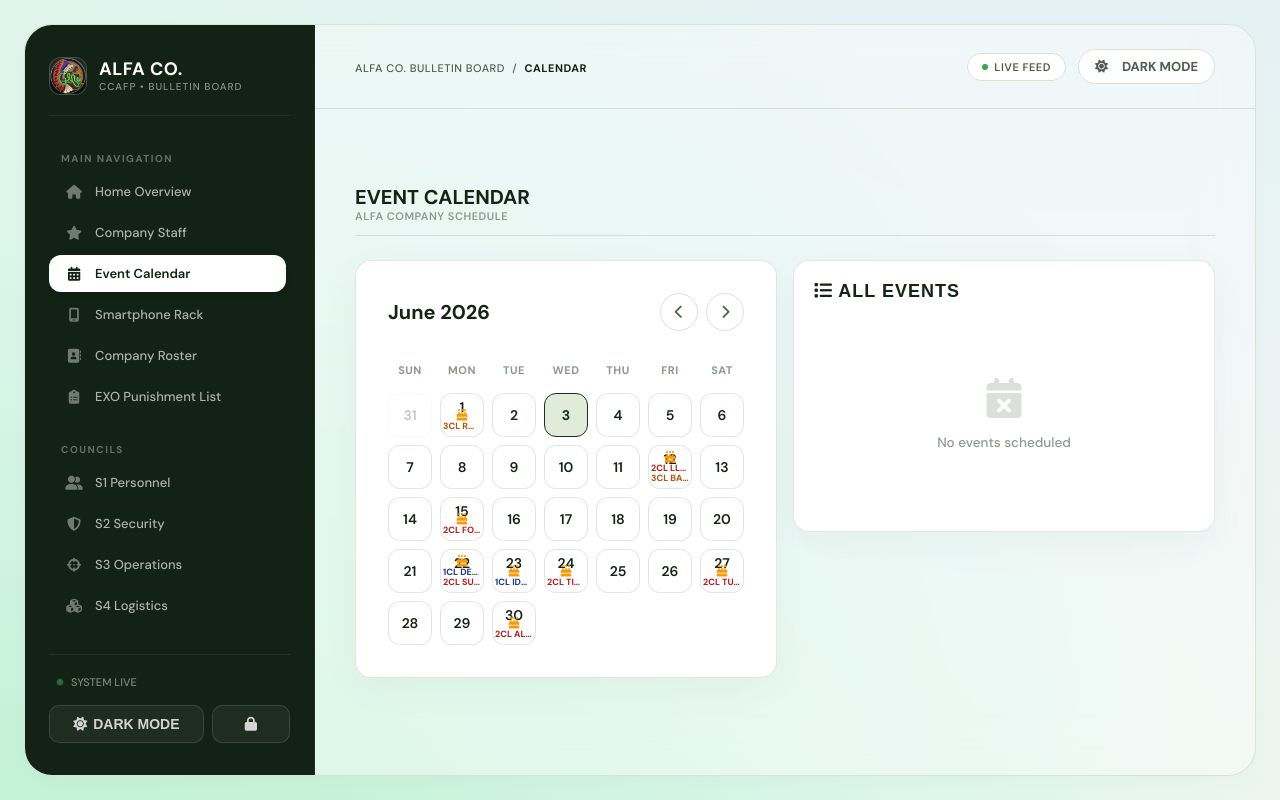
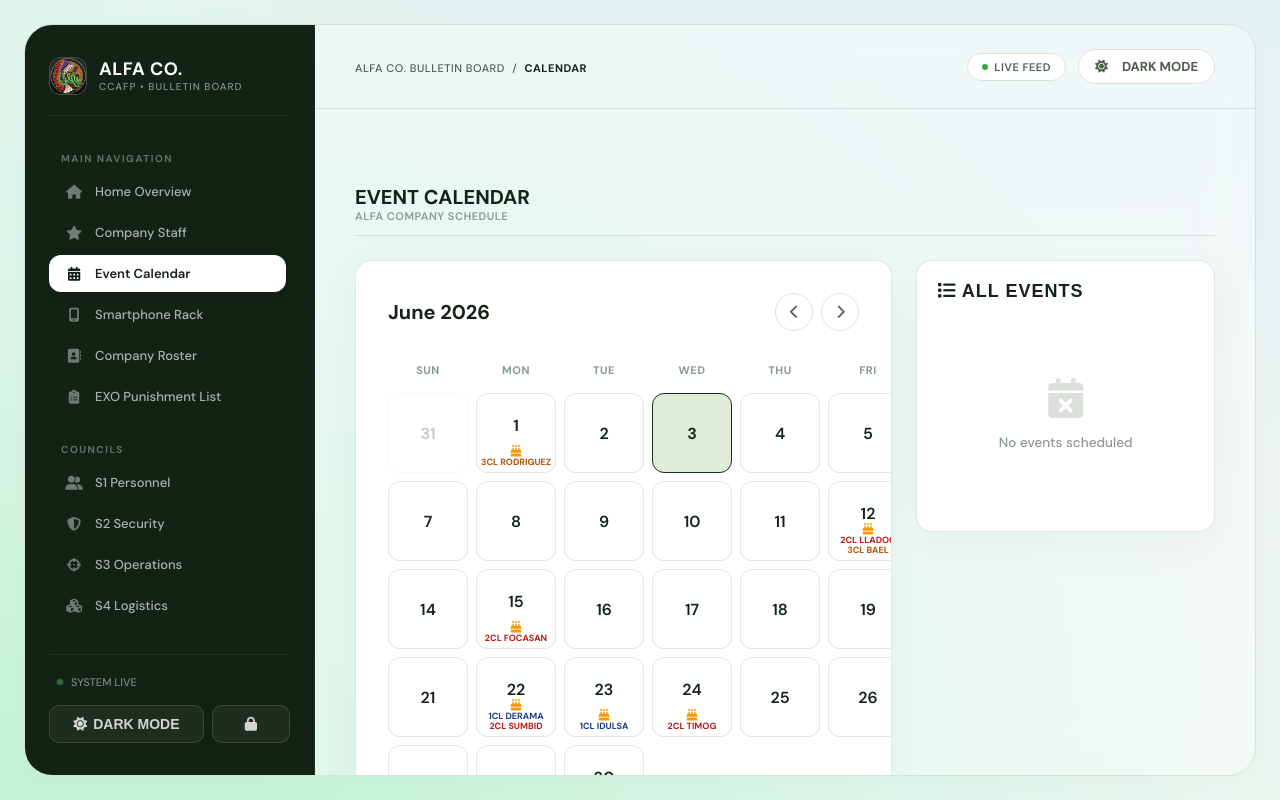
Before and after one commit to cdtpalers/alfa-coy, a React (Vite) app: page / in a window 1280 px wide. Both pictures are taken after a click on the button "Event Calendar". Built offline with nearby package versions, Linux system fonts and the light colour scheme.

Commit message:
style: increase calendar size and add bouncy interactive hover effects

```diff
--- a/src/index.css
+++ b/src/index.css
@@ -791,6 +791,18 @@ body {
 }
 
 /* ── CALENDAR ── */
+.cal-layout {
+  display: grid;
+  grid-template-columns: 1.8fr 1fr;
+  gap: 24px;
+  align-items: start;
+}
+@media (max-width: 900px) {
+  .cal-layout {
+    grid-template-columns: 1fr;
+  }
+}
+
 .cal-wrap {
   padding: 32px;
 }
@@ -831,6 +843,7 @@ body {
 
 .cal-day {
   aspect-ratio: 1;
+  min-height: 80px;
   border-radius: 12px;
   border: 1px solid var(--border-strong);
   display: flex;
@@ -838,17 +851,24 @@ body {
   align-items: center;
   justify-content: center;
   cursor: pointer;
-  transition: all 0.2s cubic-bezier(0.16, 1, 0.3, 1);
-  font-size: 14px;
+  transition: all 0.3s cubic-bezier(0.175, 0.885, 0.32, 1.275);
+  font-size: 16px;
   font-weight: 600;
   background: var(--card-bg);
   color: var(--text);
+  position: relative;
 }
 
 .cal-day:hover {
   border-color: var(--accent-base);
-  transform: scale(1.05);
-  box-shadow: var(--shadow);
+  transform: translateY(-4px) scale(1.02);
+  box-shadow: 0 12px 28px rgba(0,0,0,0.12);
+  z-index: 10;
+}
+
+[data-theme="dark"] .cal-day:hover {
+  border-color: var(--accent-light);
+  box-shadow: 0 12px 28px rgba(255,255,255,0.08);
 }
 
 .cal-day.today {
--- a/src/pages/Calendar.jsx
+++ b/src/pages/Calendar.jsx
@@ -97,7 +97,7 @@ export default function Calendar({ events, openEventModal, isAdmin }) {
           </button>
         )}
       </div>
-      <div className="cal-layout" style={{display: 'grid', gridTemplateColumns: 'repeat(auto-fit, minmax(300px, 1fr))', gap: '16px', alignItems: 'start'}}>
+      <div className="cal-layout">
         <div className="glass cal-wrap">
           <div className="cal-header">
             <h3>{MONTHS[month]} {year}</h3>
```
